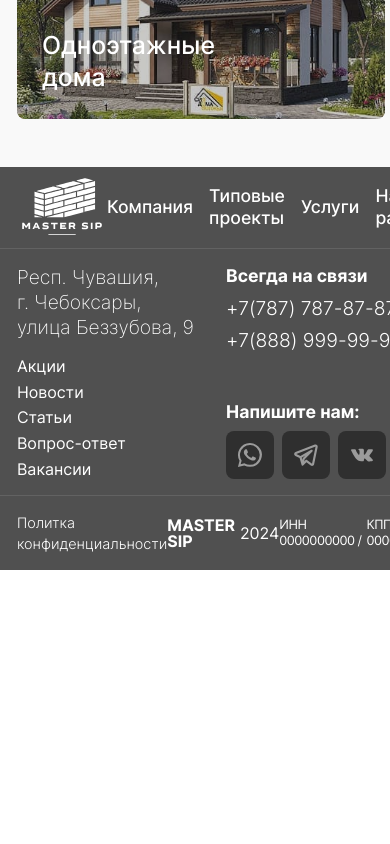
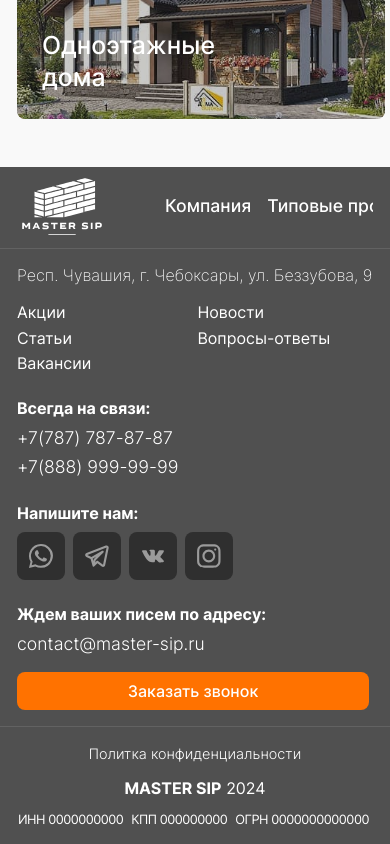
Before and after one commit to Werwllleh/master-sip, a Next.js app: page / in a window 390 px wide. Shown: the part 886-1730 px from the top of the page. Before the commit the page ends 1456 px from the top, so only its background shows below. Built offline with nearby package versions, Linux system fonts and the light colour scheme.

Commit message:
footer mobile

```diff
--- a/src/components/footer.js
+++ b/src/components/footer.js
@@ -46,7 +46,7 @@ const Footer = () => {
             </div>
             <div className="footer-center__col">
               <div className="footer-center__phones">
-                <h5>Всегда на связи</h5>
+                <h5>Всегда на связи:</h5>
                 <div className="footer-center__phones-items">
                   {contactInfo.phones.map((phone) => {
                     return <Link key={phoneNumber(phone)} className="footer-center__phones-item" href={`tel:${phoneNumber(phone)}`}>{phone}</Link>
--- a/src/styles/components/footer.scss
+++ b/src/styles/components/footer.scss
@@ -10,13 +10,14 @@
       display: flex;
       align-items: center;
       justify-content: space-between;
-
+      gap: 1rem;
     }
 
     &__logo {
 
       svg {
         width: 90px;
+
         g {
           transition: fill .3s ease-in-out;
         }
@@ -28,10 +29,40 @@
       align-items: center;
       gap: 1rem;
 
+
+      @include lg {
+        max-width: 23rem;
+        overflow: auto;
+        padding: 0 0 .15rem 0;
+
+        &::-webkit-scrollbar {
+          height: 2px;
+        }
+
+        &::-webkit-scrollbar-thumb {
+          background-color: var(--color-accent);
+          border-radius: var(--border-radius);
+        }
+
+        &::-webkit-scrollbar-track {
+          border-radius: var(--border-radius);
+        }
+      }
+
+      @include sm {
+        max-width: 13rem;
+        overflow: auto;
+      }
+
       &-item {
+        white-space: nowrap;
         font-size: 1.1rem;
         font-weight: 500;
         color: var(--color-white);
+
+        @include lg {
+          text-align: center;
+        }
 
         &:hover {
           color: var(--color-accent);
@@ -48,6 +79,20 @@
       display: grid;
       grid-template-columns: repeat(3, 1fr);
       gap: 2rem;
+
+      @include lg {
+        gap: 1rem;
+      }
+
+      @include md {
+        grid-template-columns: repeat(2, 1fr);
+        gap: 3rem 1rem;
+      }
+
+      @include sm {
+        gap: 1.5rem;
+        grid-template-columns: 1fr;
+      }
     }
 
     &__col {
@@ -55,6 +100,7 @@
       &:nth-child(2) {
         display: flex;
         flex-direction: column;
+        gap: 1.5rem;
       }
 
     }
@@ -67,6 +113,11 @@
       max-width: 23rem;
       font-weight: 200;
 
+      @include sm {
+        max-width: none;
+        font-size: 1rem;
+      }
+
       &:hover {
         color: var(--color-accent);
       }
@@ -77,6 +128,11 @@
       display: flex;
       flex-direction: column;
       gap: 0.3rem;
+
+      @include sm {
+        display: grid;
+        grid-template-columns: repeat(2, 1fr);
+      }
 
       &-item {
 
@@ -114,6 +170,10 @@
         color: var(--color-white);
         margin: 0 0 0.5rem 0;
         font-size: 1.1rem;
+
+        @include sm {
+          font-size: 1rem;
+        }
       }
 
       &-items {
@@ -123,9 +183,14 @@
       }
 
       &-item {
+        white-space: nowrap;
         color: var(--color-white);
         font-size: 1.2rem;
         font-weight: 300;
+
+        @include sm {
+          font-size: 1.1rem;
+        }
 
         &:hover {
           color: var(--color-accent);
@@ -140,6 +205,10 @@
         color: var(--color-white);
         margin: 0 0 .5rem 0;
         font-size: 1.1rem;
+
+        @include sm {
+          font-size: 1rem;
+        }
       }
 
       &-list {
@@ -158,11 +227,21 @@
         color: var(--color-white);
         margin: 0 0 .5rem 0;
         font-size: 1.1rem;
+
+        @include sm {
+          font-size: 1rem;
+        }
       }
+
       &-link {
+        white-space: nowrap;
         color: var(--color-white);
         font-size: 1.2rem;
         font-weight: 300;
+
+        @include sm {
+          font-size: 1.1rem;
+        }
 
         &:hover {
           color: var(--color-accent);
@@ -173,6 +252,16 @@
     &__ordercall {
       margin: 2rem 0 0 0;
       max-width: 22rem;
+
+      @include sm {
+        margin: 1rem 0 0 0;
+
+        .bubble__button {
+          font-size: 1rem !important;
+          padding: 0.7rem !important;
+        }
+      }
+
     }
 
   }
@@ -181,10 +270,17 @@
     padding: 1rem 0;
 
     &__body {
-      display: flex;
-      align-items: center;
-      justify-content: space-between;
+      display: grid;
+      align-items: flex-start;
+      grid-template-columns: repeat(3, 1fr);
       color: var(--color-white);
+      gap: 1rem;
+
+      @include md {
+        display: flex;
+        flex-direction: column;
+        align-items: center;
+      }
     }
 
     &__center {
@@ -192,6 +288,7 @@
       display: flex;
       align-items: center;
       gap: 0.3rem;
+      white-space: nowrap;
 
       h6 {
         line-height: 1;
@@ -206,6 +303,7 @@
 
     &__left {
       a {
+        white-space: nowrap;
         font-weight: 300;
         font-size: 0.9rem;
 
@@ -219,9 +317,29 @@
       display: flex;
       gap: .3rem;
 
+      @include lg {
+        display: grid;
+        grid-template-columns: 1fr;
+      }
+
+      @include md {
+        display: flex;
+        flex-direction: row;
+        align-items: center;
+        justify-content: center;
+        flex-wrap: wrap;
+      }
+
       &-item {
+        white-space: nowrap;
         font-size: .8rem;
         letter-spacing: -.03rem;
+
+        @include lg {
+          span {
+            display: none;
+          }
+        }
       }
     }
   }
--- a/src/utils/consts.js
+++ b/src/utils/consts.js
@@ -2,7 +2,7 @@ export const contactInfo = {
   phones: ['+7(787) 787-87-87', '+7(888) 999-99-99'],
   email: 'contact@master-sip.ru',
   address: {
-    text: <>Респ.&nbsp;Чувашия, г.&nbsp;Чебоксары, улица&nbsp;Беззубова,&nbsp;9</>,
+    text: <>Респ.&nbsp;Чувашия, г.&nbsp;Чебоксары, ул.&nbsp;Беззубова,&nbsp;9</>,
     url: 'https://yandex.ru/maps/-/CDvkYR8Z'
   },
   workTime: <>Пн&nbsp;-&nbsp;Вс: 9:00&nbsp;-&nbsp;18:00</>,
@@ -170,7 +170,7 @@ export const menu = {
         url: '/articles'
       },
       {
-        text: 'Вопрос-ответ',
+        text: 'Вопросы-ответы',
         url: '/faq'
       },
       {
```
